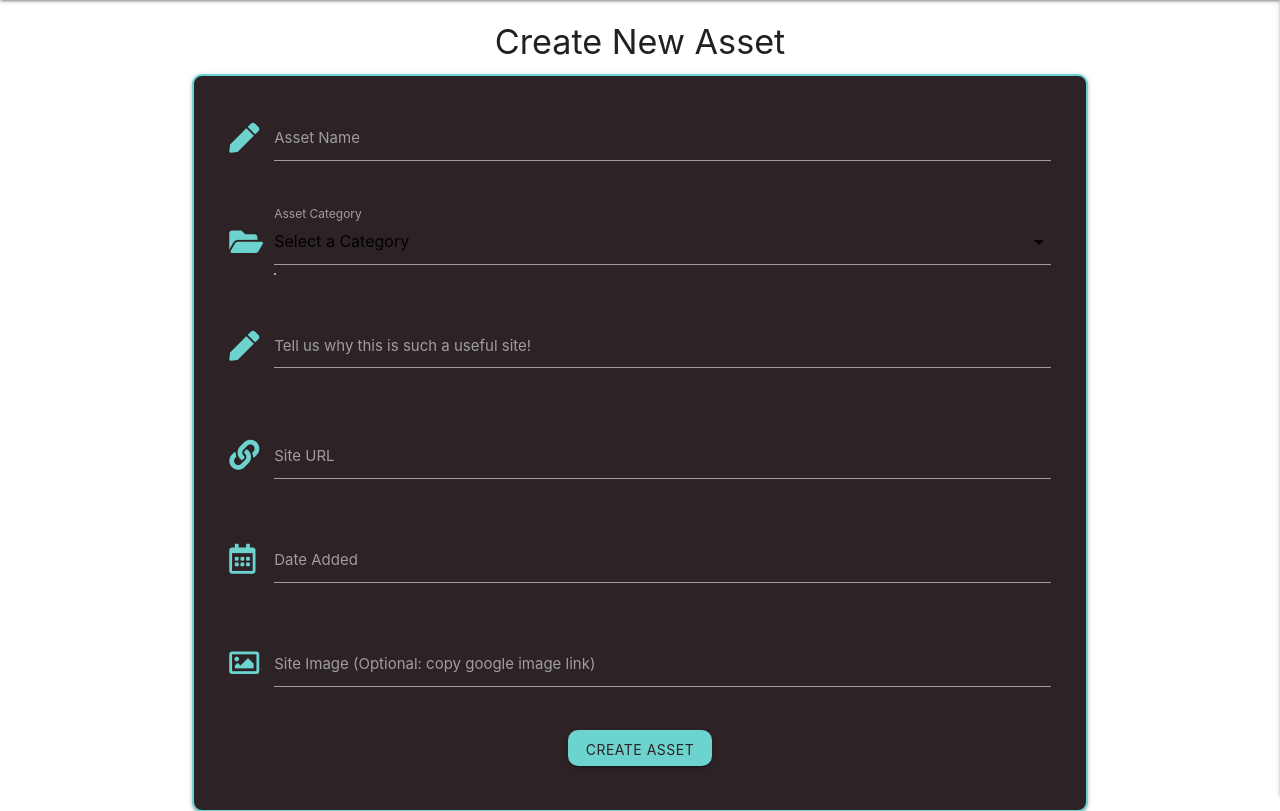
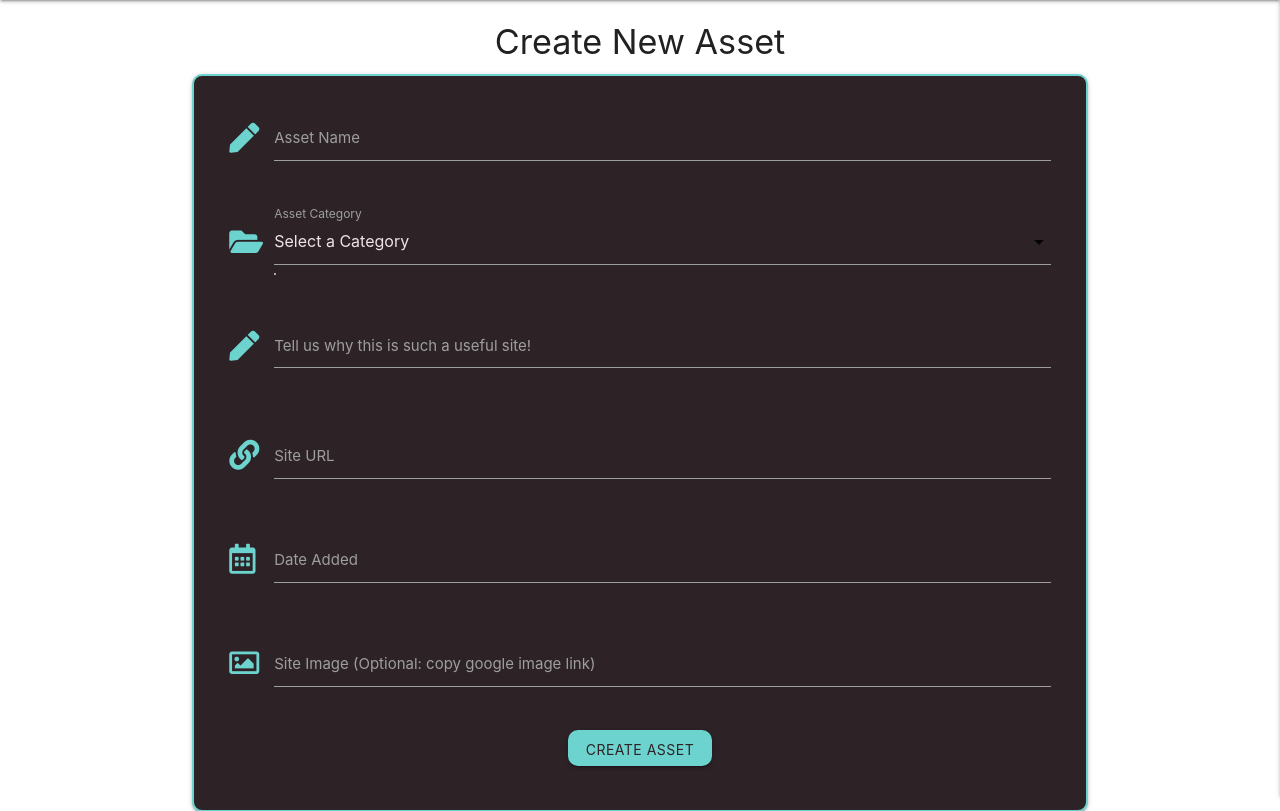
Before and after one commit to Brian-FullStack/dev_pool, a Flask app: page /create_asset in a window 1280 px wide. Shown: the part 64-875 px from the top of the page. Run offline with Flask 2, Linux system fonts and the light colour scheme; data that the repository does not hold is empty; some libraries are stand-ins or nearby versions.

Commit message:
Changed text color on form inputs

```diff
--- a/static/css/style.css
+++ b/static/css/style.css
@@ -103,3 +103,6 @@ justify-content: space-between;
 }
 
 /* Forms */
+form input{
+    color: #F0E2E7;
+}
```
